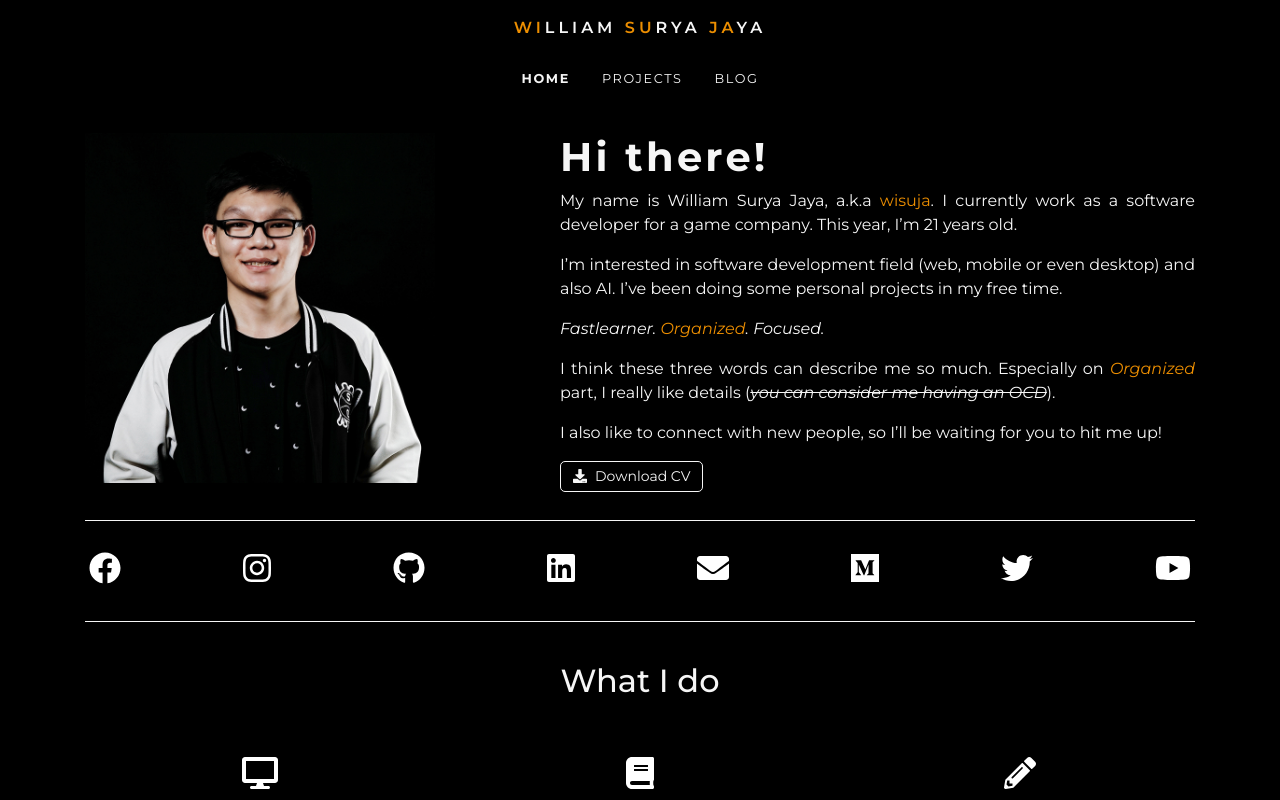
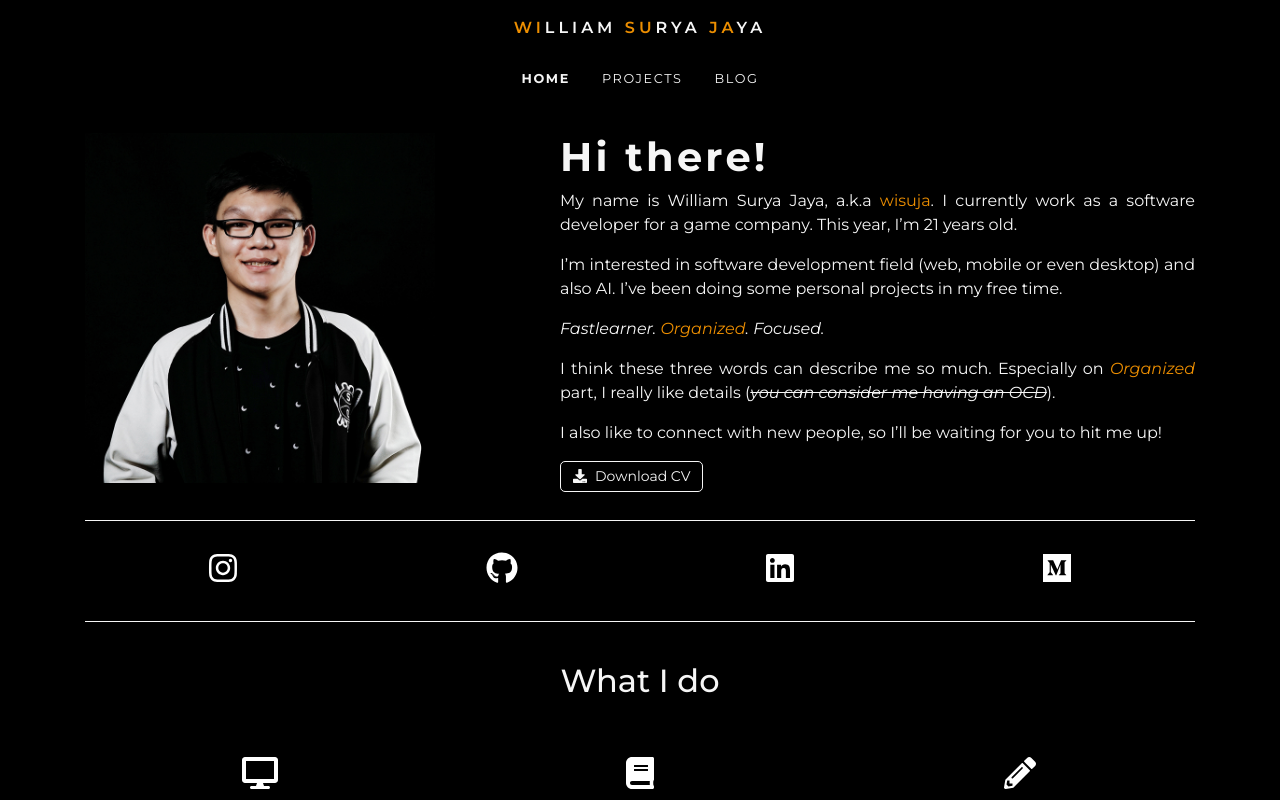
Before and after one commit to wisuja/wisuja-website, a Next.js app: page / in a window 1280 px wide. Shown: the top 800 px of the page. Built offline with nearby package versions, Linux system fonts and the light colour scheme.

Commit message:
Disabling several social media links

```diff
--- a/components/social-media.js
+++ b/components/social-media.js
@@ -1,8 +1,8 @@
-import React from 'react';
-import Link from 'next/link';
+import React from "react";
+import Link from "next/link";
 
-import { FontAwesomeIcon } from '@fortawesome/react-fontawesome';
-import { faEnvelope } from '@fortawesome/free-solid-svg-icons';
+import { FontAwesomeIcon } from "@fortawesome/react-fontawesome";
+import { faEnvelope } from "@fortawesome/free-solid-svg-icons";
 import {
   faFacebook,
   faInstagram,
@@ -11,20 +11,20 @@ import {
   faMedium,
   faTwitter,
   faYoutube,
-} from '@fortawesome/free-brands-svg-icons';
+} from "@fortawesome/free-brands-svg-icons";
 
-import styles from '../styles/social-media.module.css';
+import styles from "../styles/social-media.module.css";
 
 export default function SocialMedia() {
   return (
     <>
       <div className="my-4 line colored-line"></div>
-      <div className="d-flex justify-content-between align-items-center">
-        <Link href="https://www.facebook.com/wisujaaa" passHref={true}>
+      <div className="d-flex justify-content-around align-items-center">
+        {/* <Link href="https://www.facebook.com/wisujaaa" passHref={true}>
           <a className={styles.a} target="_blank" title="William's Facebook">
             <FontAwesomeIcon icon={faFacebook} className="mx-1" />
           </a>
-        </Link>
+        </Link> */}
         <Link href="https://www.instagram.com/wisuja" passHref={true}>
           <a className={styles.a} target="_blank" title="William's Instagram">
             <FontAwesomeIcon icon={faInstagram} className="mx-1" />
@@ -40,32 +40,32 @@ export default function SocialMedia() {
             <FontAwesomeIcon icon={faLinkedin} className="mx-1" />
           </a>
         </Link>
-        <Link
+        {/* <Link
           href="https://mail.google.com/mail/?view=cm&fs=1&to=williamsj26.wsj@gmail.com"
           passHref={true}
         >
           <a className={styles.a} target="_blank" title="William's Mail">
             <FontAwesomeIcon icon={faEnvelope} className="mx-1" />
           </a>
-        </Link>
+        </Link> */}
         <Link href="https://www.medium.com/@wisuja" passHref={true}>
           <a className={styles.a} target="_blank" title="William's Medium">
             <FontAwesomeIcon icon={faMedium} className="mx-1" />
           </a>
         </Link>
-        <Link href="https://www.twitter.com/wisuja_" passHref={true}>
+        {/* <Link href="https://www.twitter.com/wisuja_" passHref={true}>
           <a className={styles.a} target="_blank" title="William's Twitter">
             <FontAwesomeIcon icon={faTwitter} className="mx-1" />
           </a>
-        </Link>
-        <Link
+        </Link> */}
+        {/* <Link
           href="https://www.youtube.com/channel/UCGPYbOGwATGG-0A53hANYeQ"
           passHref={true}
         >
           <a className={styles.a} target="_blank" title="William's Youtube">
             <FontAwesomeIcon icon={faYoutube} className="mx-1" />
           </a>
-        </Link>
+        </Link> */}
       </div>
       <div className="my-4 line colored-line"></div>
     </>
```
